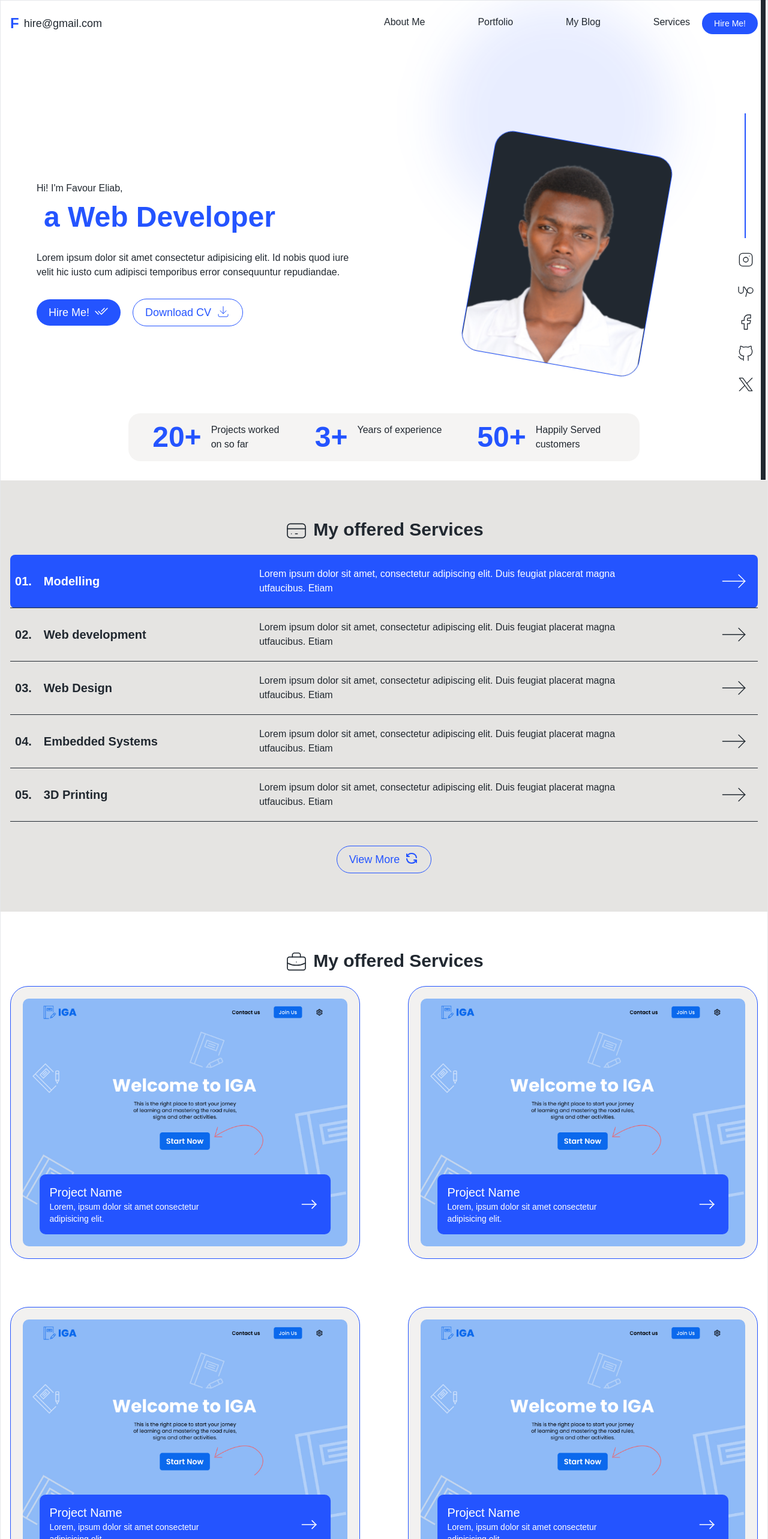
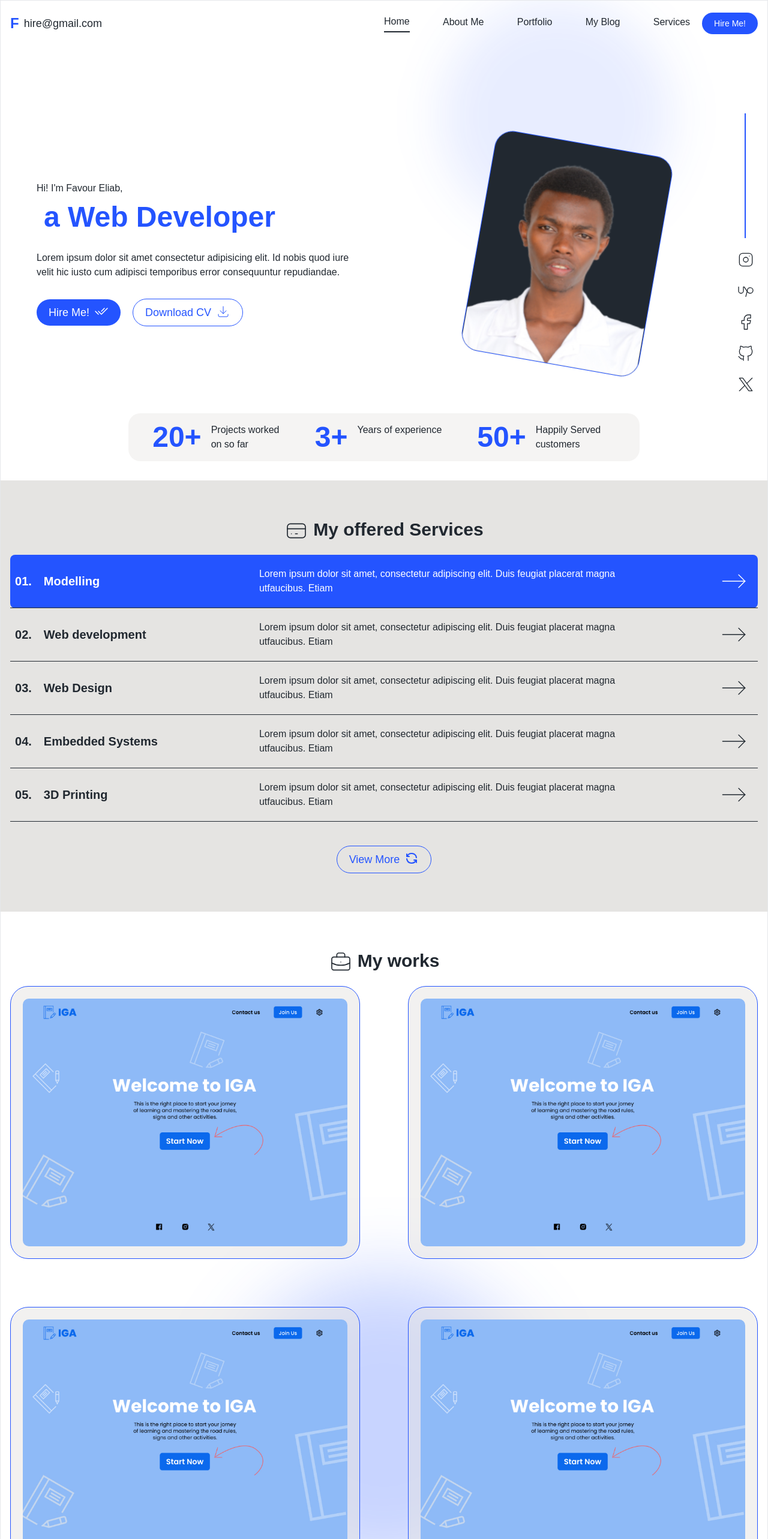
Before and after one commit to Favor-star/my-brand, a React (Vite) app: page / in a window 1280 px wide. Shown: the top 2566 px of the page at 60% size. Built offline with nearby package versions, Linux system fonts and the light colour scheme.

Commit message:
Finishes creating service Page

```diff
--- a/src/components/ContactMeSection.tsx
+++ b/src/components/ContactMeSection.tsx
@@ -24,7 +24,7 @@ const ContactMeSection = () => {
   };
   return (
     <div className="w-full flex items-center justify-center py-16  bg-grayCustom text-blackCustom">
-      <main className="w-full grid grid-cols-2 max-w-screen-xl px-4">
+      <main className="w-full grid grid-cols-1 md:grid-cols-2 max-w-screen-xl px-4">
         <ContactMeForm />
         <section className="w-full ms-20 flex flex-col gap-10 justify-center items-start">
           <div className="flex gap-5 items-center">
--- a/src/components/Header.tsx
+++ b/src/components/Header.tsx
@@ -24,6 +24,14 @@ const Header = ({ isTextWhite }: HeaderProps) => {
         </span>
         <nav className=" flex-1 hidden items-center gap-5 md:flex text-inherit">
           <ul className="flex items-center flex-1 justify-between gap-3 list-none text-inherit">
+            <NavLink
+              to="/"
+              className={({ isActive }: { isActive: boolean }) =>
+                cn('font-medium capitalize cursor-pointer pb-1', isActive ? 'border-b-2 border-blackCustom' : 'border-none')
+              }
+            >
+             Home
+            </NavLink>
             <NavLink
               to="about"
               className={({ isActive }: { isActive: boolean }) =>
--- a/src/components/MyWorks.tsx
+++ b/src/components/MyWorks.tsx
@@ -1,12 +1,15 @@
 import { IconBriefcase } from '@tabler/icons-react';
 import WorkCard from './WorkCard';
+import { motion } from 'framer-motion';
 
 const MyWorks = () => {
   return (
-    <section className="w-full bg-inherit text-blackCustom flex flex-col items-center justify-center px-4 py-16">
+    <section className="w-full bg-inherit text-blackCustom flex flex-col items-center justify-center px-4 py-16 relative">
+      <motion.div className="w-[500px] aspect-square bg-blueCustom rounded-full blur-3xl absolute top-1/2 left-1/2 -translate-y-1/2 -translate-x-1/2  bg-opacity-25"></motion.div>
+
       <div className="flex flex-row gap-2 mb-5">
         <IconBriefcase stroke={1} className="w-10 h-10 " />
-        <p className="font-bold text-3xl">My offered Services</p>
+        <p className="font-bold text-3xl">My works</p>
       </div>
       <main className="w-full max-w-screen-xl grid grid-cols-1 lg:grid-cols-2 gap-10 lg:gap-20 ">
         <WorkCard />
--- a/src/components/ReviewSection.tsx
+++ b/src/components/ReviewSection.tsx
@@ -18,7 +18,8 @@ const ReviewSection = () => {
   }, [reviewSlideAPI]);
 
   return (
-    <section className="w-full max-w-screen-xl flex flex-col gap-4 justify-center items-center my-8 mt-16 px-4">
+    <section className="w-full max-w-screen-xl flex flex-col gap-4 justify-center items-center my-8 mt-16 px-4 relative">
+      <div className="absolute top-1/2 left-1/2 w-[500px] aspect-square bg-blueCustom -z-10 rounded-full blur-3xl -translate-x-1/2 -translate-y-1/2 bg-opacity-10"></div>
       <p className="font-bold text-3xl">They are happy with my services</p>
       <span className="flex gap-8">
         <p className="text-center self-start ">
--- a/src/components/WorkCard.tsx
+++ b/src/components/WorkCard.tsx
@@ -43,13 +43,13 @@ const WorkCard = () => {
         style={{ right: '50%', translateX: '50%' }}
         animate={
           isCardHovered
-            ? { scale: 1.05, transition: { duration: 0.4 } }
-            : { scale: 1, transition: { duration: 0.4 } }
+            ? { scale: 1, y: 0, opacity: 1, transition: { duration: 0.6, type: 'spring' } }
+            : { scale: 1, y: 10, opacity: 0, transition: { duration: 0.6, type: 'spring' } }
         }
       >
         <span className="w-full flex-1 text-white flex flex-col gap-0">
           <p className=" w-full text-xl font-medium">Project Name</p>
-          <p className=" w-full max-w-[300px] h-fit  text-ellipsis font-light text-sm">
+          <p className=" w-full  h-fit font-light ">
             Lorem, ipsum dolor sit amet consectetur adipisicing elit.
           </p>
         </span>
--- a/src/pages/Homepage.tsx
+++ b/src/pages/Homepage.tsx
@@ -1,43 +1,15 @@
-import { useEffect, useRef, useState } from 'react';
 import EyeCatcher from '../components/EyeCatcher';
 import Header from '../components/Header';
 import HeroSection from '../components/HeroSection';
 import MyServices from '../components/MyServices';
 import MyWorks from '../components/MyWorks';
-import { motion, useScroll, useMotionValue, useSpring } from 'framer-motion';
 import EducExp from '../components/EducExp';
 
 const Homepage = () => {
-  const { scrollYProgress } = useScroll();
-  const scaleY = useSpring(scrollYProgress, {
-    stiffness: 1000,
-    damping: 40,
-    restDelta: 0.001
-  });
-  const mainHeightRef = useRef<HTMLDivElement>(null);
-  const [pageHeight, setPageHeight] = useState<number>(0);
-  const dragY = useMotionValue(0);
 
-  useEffect(() => {
-    const updateHeight = () => {
-      if (mainHeightRef.current) {
-        setPageHeight(mainHeightRef.current.offsetHeight);
-      }
-    };
-    updateHeight();
-    window.addEventListener('resize', updateHeight);
-
-    return () => window.removeEventListener('resize', updateHeight);
-  }, []);
-
-  const scrollableHeight = pageHeight - window.innerHeight;
-
-  useEffect(() => {
-    dragY.set(scrollableHeight);
-  }, [dragY]);
 
   return (
-    <main className="h-full border relative" ref={mainHeightRef}>
+    <main className="h-full border relative" >
       <div className="w-full min-h-screen relative flex flex-col  bg-inherit">
         <Header />
         <div className="w-96 h-96 absolute top-0 right-40 bg-blueCustom bg-opacity-10 rounded-full  blur-2xl -z-10"></div>
@@ -49,16 +21,6 @@ const Homepage = () => {
       <MyServices />
       <MyWorks />
       <EducExp />
-      <motion.div
-        className="fixed right-1 top-0 h-full w-2 bg-blackCustom block "
-        style={{ scaleY: scaleY, transformOrigin: 'top' }}
-      ></motion.div>
-      <motion.span
-        className="p-2 rounded-lg bg-grayCustom text-blackCustom text-sm fixed right-2 h-fit cursor-grab active:cursor-grabbing select-none"
-        style={{ top: dragY }}
-      >
-        Scroll here
-      </motion.span>
     </main>
   );
 };
```
